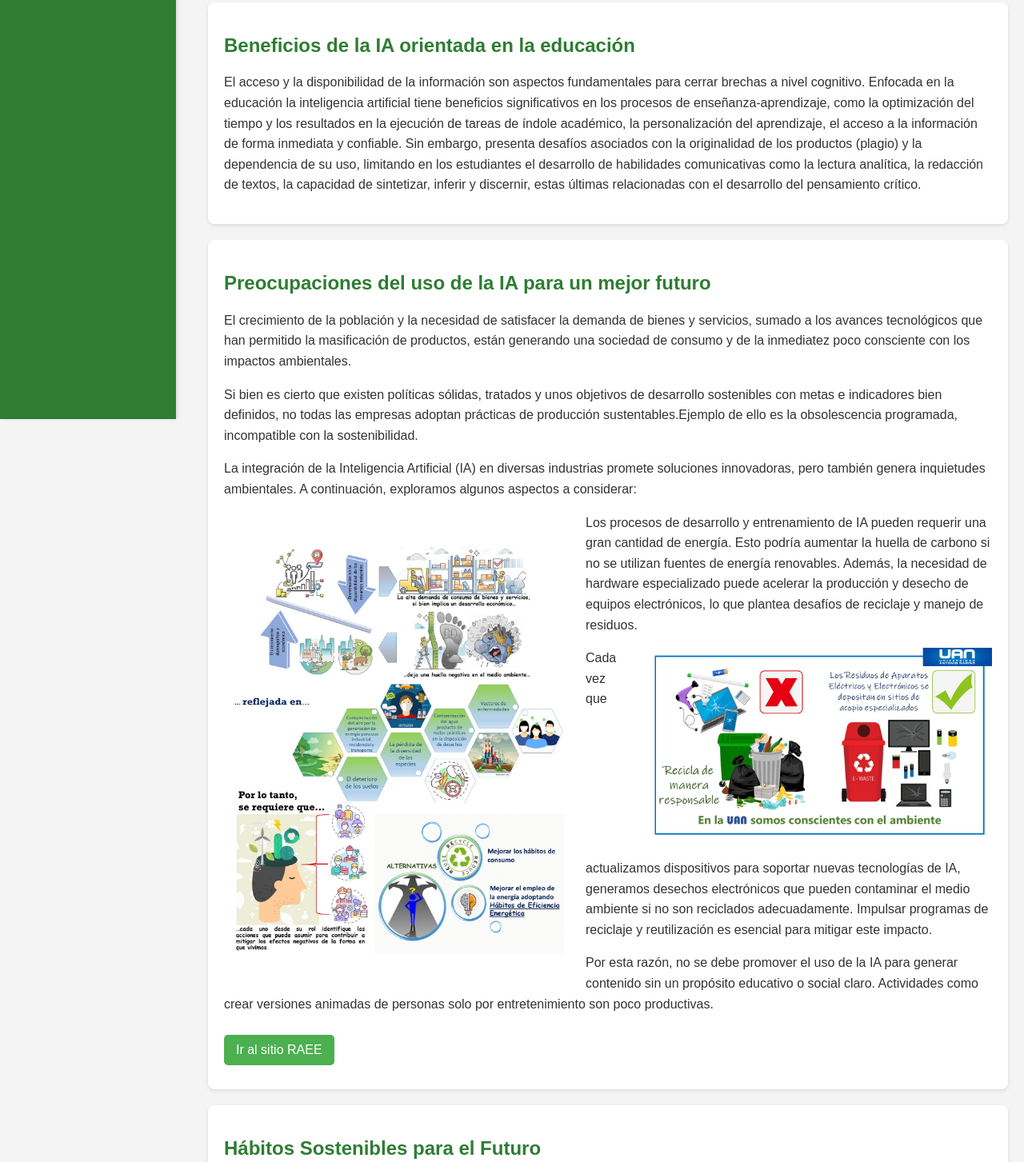
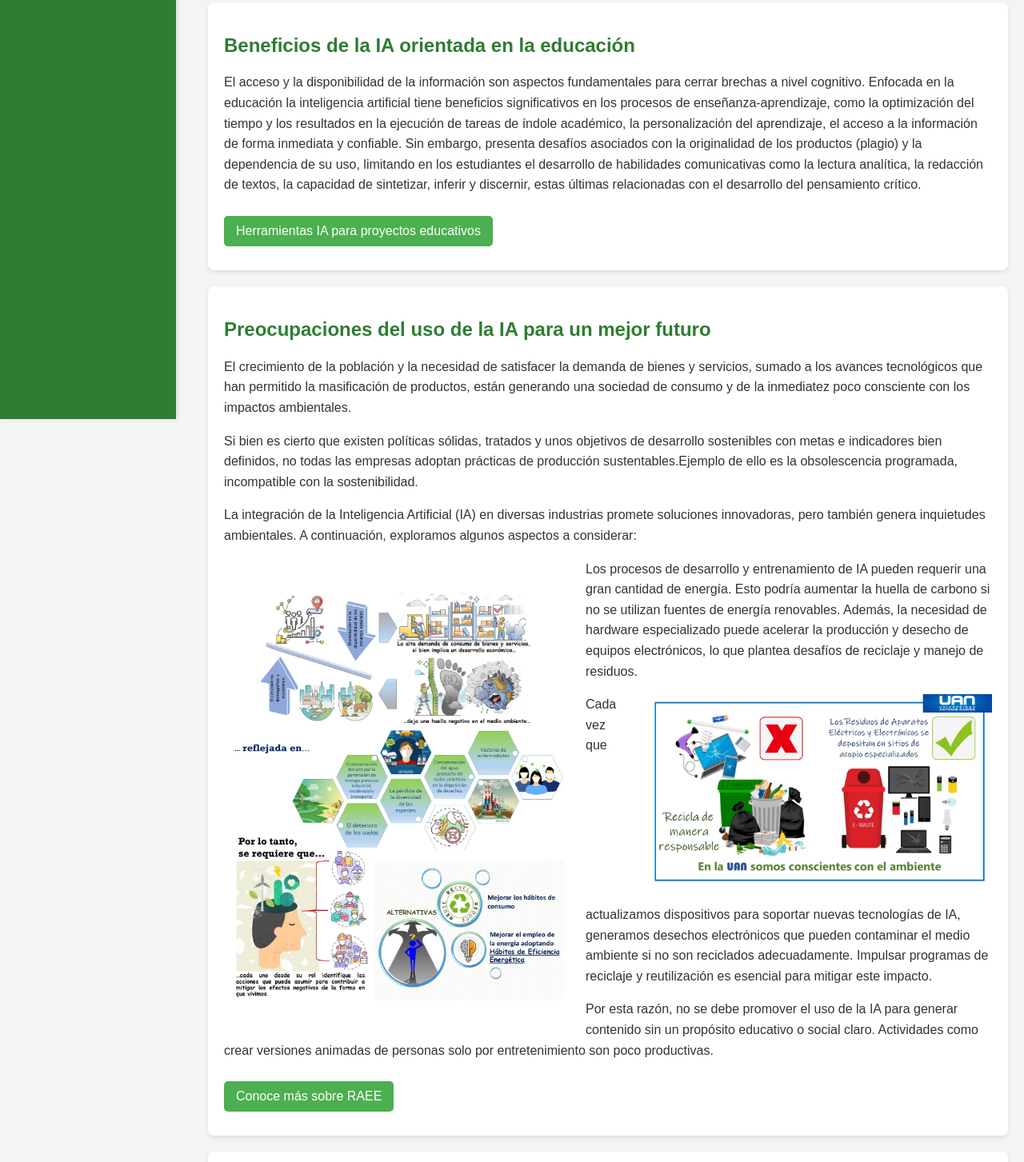
Before and after one commit to yeimunoz/Pagina-Electronica, a plain HTML site: page iaeneducacion.html in a window 1280 px wide. Shown: the part 296-1749 px from the top of the page at 80% size. Drawn offline with Linux system fonts and the light colour scheme.

Commit message:
Update iaeneducacion.html

```diff
--- a/iaeneducacion.html
+++ b/iaeneducacion.html
@@ -154,7 +154,10 @@
  <section id="Beneficios">
             <h2>Beneficios de la IA orientada en la educación</h2>
             <p> El acceso y la disponibilidad de la información son aspectos fundamentales para cerrar brechas a nivel cognitivo. Enfocada en la educación la inteligencia artificial tiene beneficios significativos en los procesos de enseñanza-aprendizaje, como la optimización del tiempo y los resultados en la ejecución de tareas de índole académico, la personalización del aprendizaje, el acceso a la información de forma inmediata y confiable. Sin embargo, presenta desafíos asociados con la originalidad de los productos (plagio) y la dependencia de su uso, limitando en los estudiantes el desarrollo de habilidades comunicativas como la lectura analítica, la redacción de textos, la capacidad de sintetizar, inferir y discernir, estas últimas relacionadas con el desarrollo del pensamiento crítico.</p>
-         </section>
+             <button class="btn" onclick="window.location.href=' https://www.youtube.com/watch?v=-Ob43VszOoQ';">
+             Herramientas IA para proyectos educativos
+             </button>
+ </section>
 
         <section id="ia">
             <h2>Preocupaciones del uso de la IA para un mejor futuro</h2>
@@ -175,7 +178,7 @@
             <p>Cada vez que actualizamos dispositivos para soportar nuevas tecnologías de IA, generamos desechos electrónicos que pueden contaminar el medio ambiente si no son reciclados adecuadamente. Impulsar programas de reciclaje y reutilización es esencial para mitigar este impacto.</p>
             <p>Por esta razón, no se debe promover el uso de la IA para generar contenido sin un propósito educativo o social claro. Actividades como crear versiones animadas de personas solo por entretenimiento son poco productivas.</p>
             <button class="btn" onclick="window.location.href='https://www.minambiente.gov.co/asuntos-ambientales-sectorial-y-urbana/residuos-de-aparato-electricos-y-electronicos-raee/';">
-             Ir al sitio RAEE
+             Conoce más sobre RAEE
              </button>
         </section>
 
```
